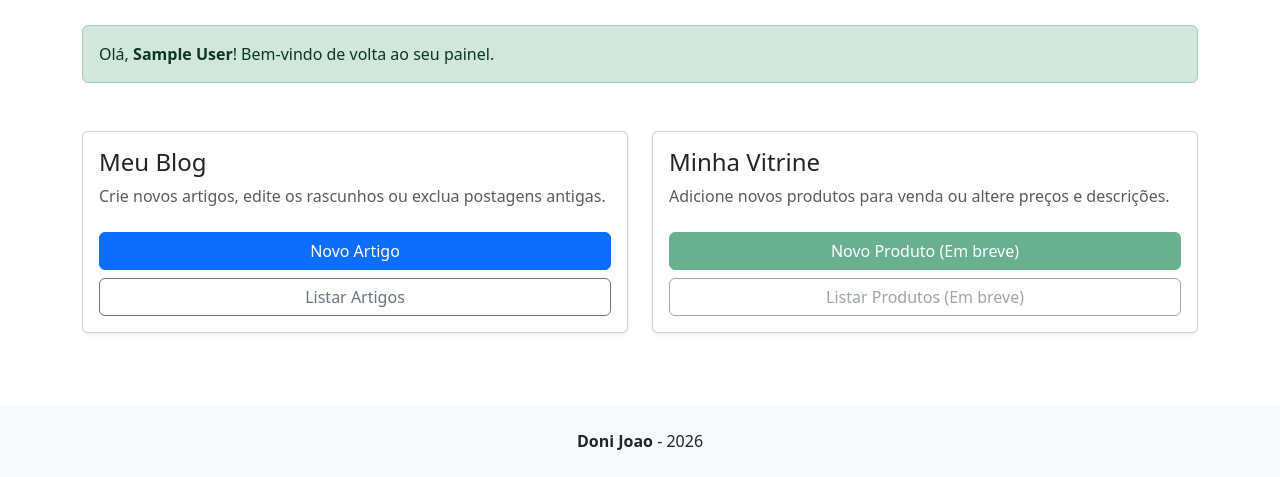
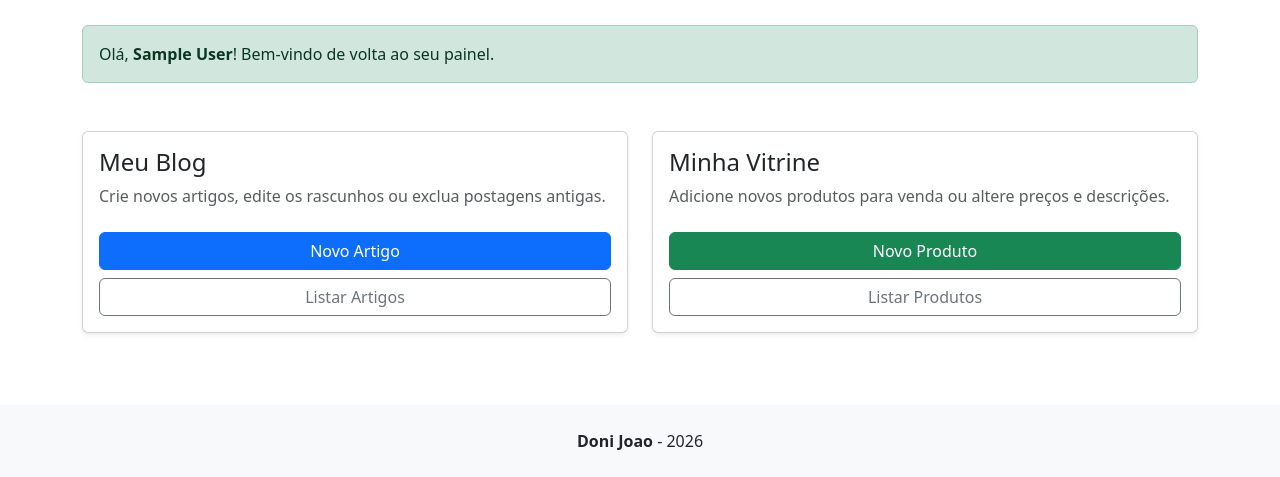
Before and after one commit to DoniJoao/DoniJoaoDev, a PHP site: page /index.php?pagina=admin in a window 1280 px wide. Shown: the part 431-908 px from the top of the page. Run offline with PHP 8.4, Linux system fonts and the light colour scheme; the visitor is signed in with stand-in values (Sample User, id 1); a stand-in replaces the project's code that opens the database connection.

Commit message:
iniciando fiunalização dos produtos

```diff
--- a/app/views/pages/admin.php
+++ b/app/views/pages/admin.php
@@ -35,8 +35,8 @@
                     <p class="card-text text-muted">Adicione novos produtos para venda ou altere preços e descrições.</p>
                 </div>
                 <div class="card-footer bg-transparent border-0 pb-3">
-                    <button class="btn btn-success w-100 mb-2" disabled>Novo Produto (Em breve)</button>
-                    <button class="btn btn-outline-secondary w-100" disabled>Listar Produtos (Em breve)</button>
+                    <a href="index.php?pagina=admin_produto_criar" class="btn btn-success w-100 mb-2">Novo Produto</a>
+                    <a href="index.php?pagina=admin_produto_listar" class="btn btn-outline-secondary w-100">Listar Produtos</a>
                 </div>
             </div>
         </div>
--- a/index.php
+++ b/index.php
@@ -42,6 +42,12 @@ $rotas = [
     'admin_post_editar' => ['PostAdminController','editar'],
     'admin_post_status' => ['PostAdminController','mudarStatus'],
     'admin_post_deletar' => ['PostAdminController','deletar'],
+
+    'admin_produto_listar' => ['ProdutoAdminController','listar'],
+    'admin_produto_criar'  => ['ProdutoAdminController','criar'],
+    'admin_produto_editar' => ['ProdutoAdminController','editar'],
+    'admin_produto_status' => ['ProdutoAdminController','mudarStatus'],
+    'admin_produto_deletar'=> ['ProdutoAdminController','deletar'],
 ];
 
 $pagina = $_GET['pagina'] ?? 'blog';
```
